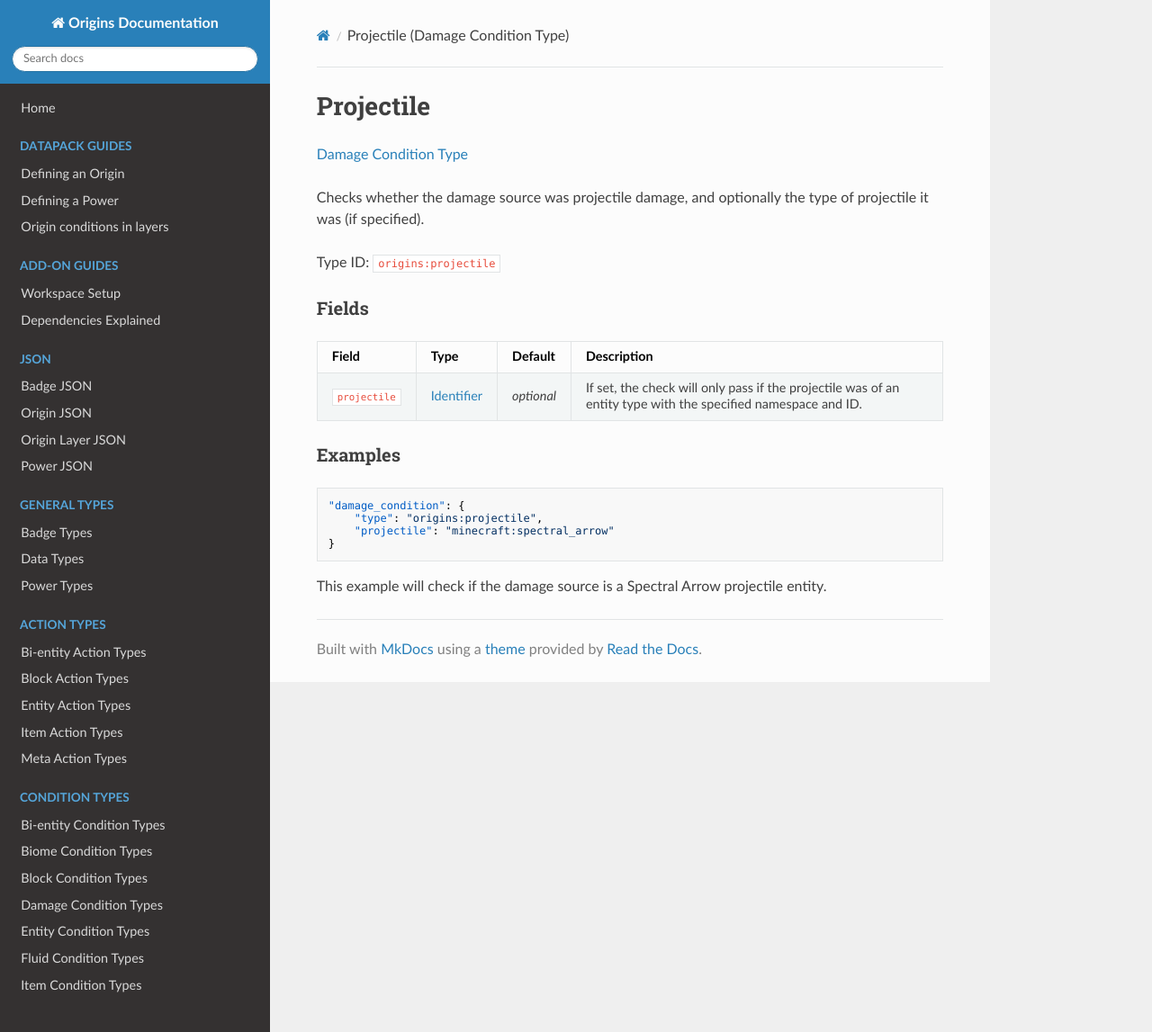
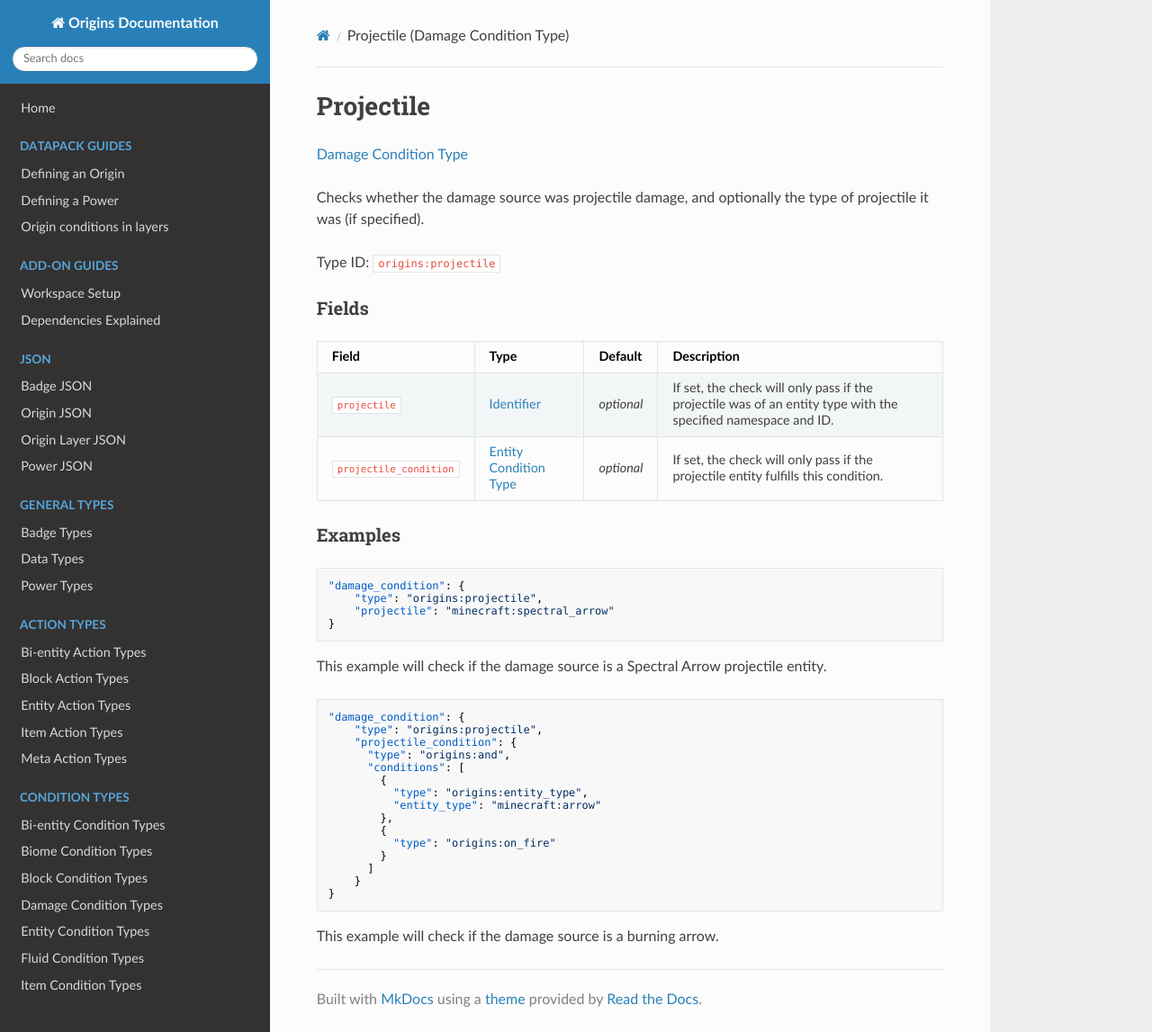
Before and after one commit to apace100/origins-docs, an MkDocs documentation site: the page built from docs/types/damage_condition_types/projectile.md, in a window 1280 px wide and 1147 px high. Shown: the whole window at 90% size. Built offline with MkDocs 1.6.1, drawn with Linux system fonts in a browser that asks for light colours; nearby versions of some CDN libraries.

Commit message:
Updated projectile damage condition

````diff
--- a/docs/types/damage_condition_types/projectile.md
+++ b/docs/types/damage_condition_types/projectile.md
@@ -17,7 +17,7 @@ Type ID: `origins:projectile`
 Field  | Type | Default | Description
 -------|------|---------|-------------
 `projectile` | [Identifier](../data_types/identifier.md) | _optional_ | If set, the check will only pass if the projectile was of an entity type with the specified namespace and ID.
-
+`projectile_condition` | [Entity Condition Type](../entity_condition_types.md) | _optional_ | If set, the check will only pass if the projectile entity fulfills this condition.
 
 ### Examples
 
@@ -29,3 +29,24 @@ Field  | Type | Default | Description
 ```
 
 This example will check if the damage source is a Spectral Arrow projectile entity.
+<br>
+
+```json
+"damage_condition": {
+    "type": "origins:projectile",
+    "projectile_condition": {
+      "type": "origins:and",
+      "conditions": [
+        {
+          "type": "origins:entity_type",
+          "entity_type": "minecraft:arrow"
+        },
+        {
+          "type": "origins:on_fire"
+        }
+      ]
+    }
+}
+```
+
+This example will check if the damage source is a burning arrow.
````
